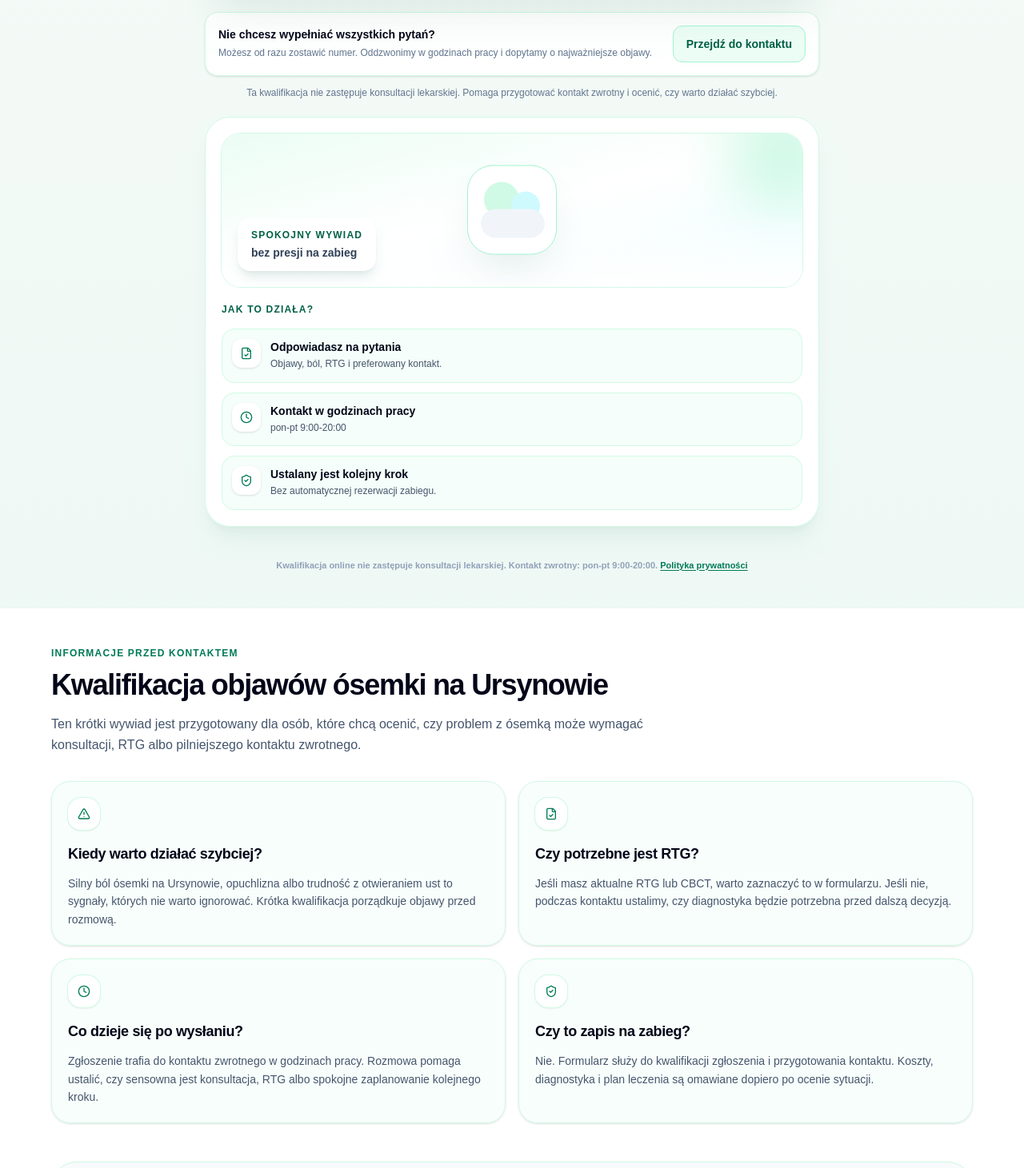
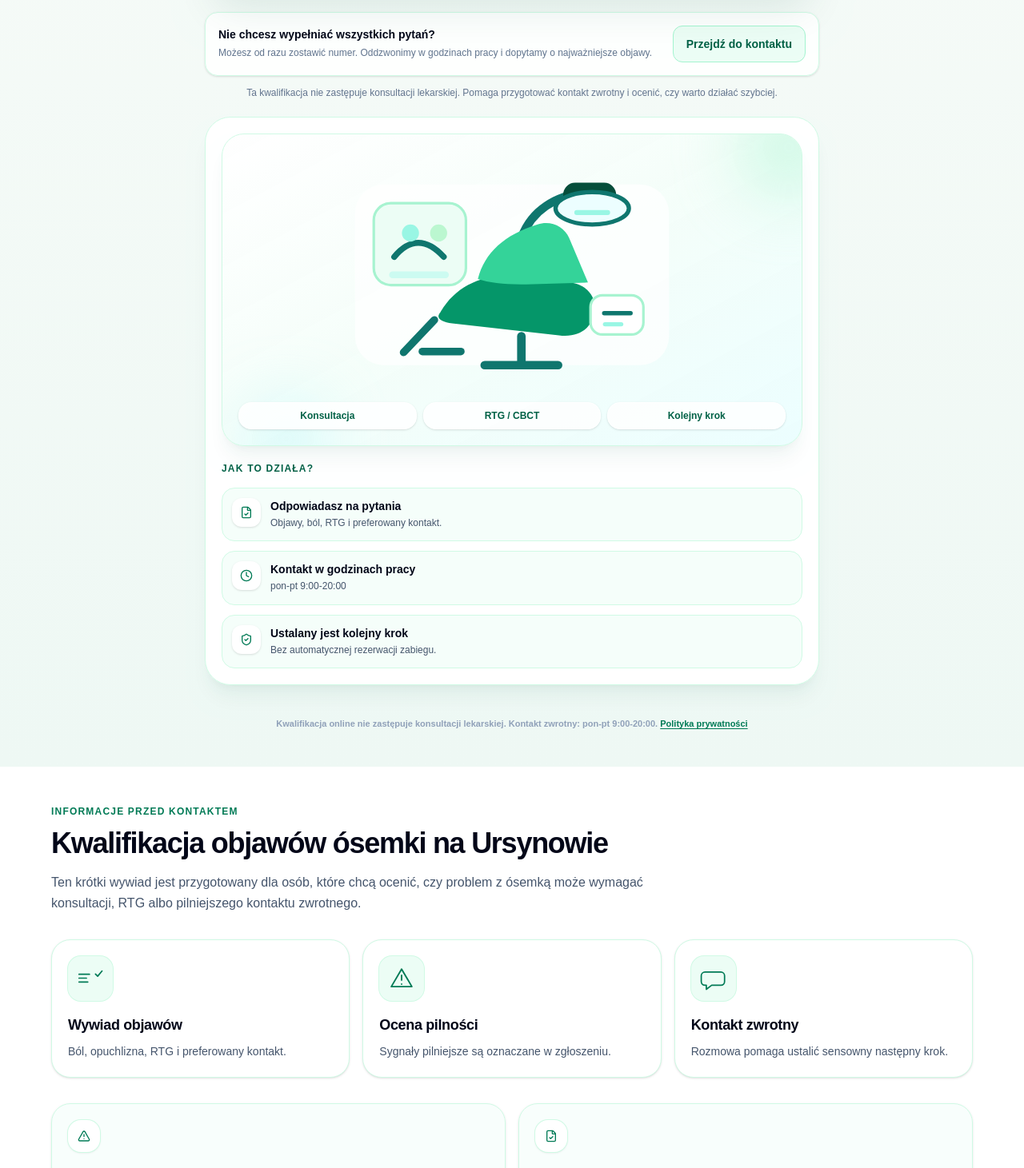
Before and after one commit to JakubProkopiuk/osemki-warszawa, a Next.js app: page / in a window 1280 px wide. Shown: the part 1729-3190 px from the top of the page at 80% size. Built offline with nearby package versions, Linux system fonts and the light colour scheme.

Commit message:
changes changes changes changes changes changes changes changes changes

```diff
--- a/src/app/sitemap-core.xml/route.ts
+++ b/src/app/sitemap-core.xml/route.ts
@@ -1,22 +1,20 @@
 import { NextResponse } from 'next/server';
 
 const BASE_URL = 'https://www.osemki-warszawa.pl';
+const LASTMOD = new Date().toISOString().split('T')[0];
 
 export function GET() {
   const xml = `<?xml version="1.0" encoding="UTF-8"?>
 <urlset xmlns="http://www.sitemaps.org/schemas/sitemap/0.9">
   <url>
     <loc>${BASE_URL}/</loc>
+    <lastmod>${LASTMOD}</lastmod>
     <changefreq>daily</changefreq>
     <priority>1.0</priority>
   </url>
   <url>
-    <loc>${BASE_URL}/ursynow</loc>
-    <changefreq>weekly</changefreq>
-    <priority>0.9</priority>
-  </url>
-  <url>
     <loc>${BASE_URL}/polityka-prywatnosci</loc>
+    <lastmod>${LASTMOD}</lastmod>
     <changefreq>yearly</changefreq>
     <priority>0.2</priority>
   </url>
--- a/src/app/sitemap-ursynow.xml/route.ts
+++ b/src/app/sitemap-ursynow.xml/route.ts
@@ -4,6 +4,7 @@ import { getLocationSearchVolume, type LocationRecord } from '@/lib/clinic';
 
 const BASE_URL = 'https://www.osemki-warszawa.pl';
 const INDEXED_URSYNOW_LOCATION_LIMIT = 18;
+const LASTMOD = new Date().toISOString().split('T')[0];
 
 export function GET() {
   const urls = (locations as LocationRecord[])
@@ -11,7 +12,7 @@ export function GET() {
     .sort((a, b) => getLocationSearchVolume(b) - getLocationSearchVolume(a))
     .slice(0, INDEXED_URSYNOW_LOCATION_LIMIT)
     .map(
-      (loc) => `<url><loc>${BASE_URL}/${loc.slug}</loc><changefreq>weekly</changefreq><priority>0.8</priority></url>`,
+      (loc) => `<url><loc>${BASE_URL}/${loc.slug}</loc><lastmod>${LASTMOD}</lastmod><changefreq>weekly</changefreq><priority>0.8</priority></url>`,
     )
     .join('');
 
--- a/src/app/sitemap.xml/route.ts
+++ b/src/app/sitemap.xml/route.ts
@@ -1,12 +1,13 @@
 import { NextResponse } from 'next/server';
 
 const BASE_URL = 'https://www.osemki-warszawa.pl';
+const LASTMOD = new Date().toISOString().split('T')[0];
 
 export function GET() {
   const xml = `<?xml version="1.0" encoding="UTF-8"?>
 <sitemapindex xmlns="http://www.sitemaps.org/schemas/sitemap/0.9">
-  <sitemap><loc>${BASE_URL}/sitemap-core.xml</loc></sitemap>
-  <sitemap><loc>${BASE_URL}/sitemap-ursynow.xml</loc></sitemap>
+  <sitemap><loc>${BASE_URL}/sitemap-core.xml</loc><lastmod>${LASTMOD}</lastmod></sitemap>
+  <sitemap><loc>${BASE_URL}/sitemap-ursynow.xml</loc><lastmod>${LASTMOD}</lastmod></sitemap>
 </sitemapindex>`;
 
   return new NextResponse(xml, {
--- a/src/components/ConversationalFlow.tsx
+++ b/src/components/ConversationalFlow.tsx
@@ -17,6 +17,7 @@ import {
 } from 'lucide-react';
 import { calculateWisdomTeethLead } from '@/lib/flows/scoring';
 import type { FlowConfig, LeadScoringResult, TriageAnswers } from '@/lib/flows/types';
+import { DentalClinicVisual } from './DentalTrustVisuals';
 
 type ConversationalFlowProps = {
   config: FlowConfig;
@@ -491,6 +492,10 @@ export default function ConversationalFlow({
               Nie zapisujemy automatycznie na zabieg. Najpierw porządkujemy objawy i ustalamy sensowny kolejny krok.
             </p>
 
+            <div className="mt-6 max-w-xl lg:hidden">
+              <DentalClinicVisual compact />
+            </div>
+
             <div className="mt-5 hidden max-w-xl rounded-[1.5rem] border border-emerald-100 bg-white/90 p-3 shadow-sm backdrop-blur md:block md:p-5">
               <div className="mb-2 flex items-center justify-between gap-3 md:mb-4 md:gap-4">
                 <div>
@@ -917,26 +922,7 @@ export default function ConversationalFlow({
 
             <div className="mt-5 hidden overflow-hidden rounded-[2rem] border border-emerald-100 bg-white/95 p-5 shadow-xl shadow-emerald-900/5 backdrop-blur lg:block">
               <div className="grid gap-5 md:grid-cols-[0.9fr,1.1fr] md:items-center">
-                <div className="relative min-h-48 overflow-hidden rounded-[1.5rem] bg-gradient-to-br from-emerald-50 via-white to-cyan-50 ring-1 ring-emerald-100">
-                  <div className="absolute -right-10 -top-10 h-32 w-32 rounded-full bg-emerald-200/60 blur-2xl" />
-                  <div className="absolute bottom-0 left-0 h-24 w-full bg-gradient-to-t from-white to-transparent" />
-                  <div className="relative flex h-48 items-center justify-center">
-                    <motion.div
-                      className="relative h-28 w-28 rounded-[2rem] border border-emerald-200 bg-white shadow-2xl shadow-emerald-900/10"
-                      animate={{ y: [0, -6, 0] }}
-                      transition={{ duration: 7, repeat: Infinity, ease: 'easeInOut' }}
-                    >
-                      <div className="absolute left-5 top-5 h-11 w-11 rounded-full bg-emerald-100" />
-                      <div className="absolute right-5 top-8 h-9 w-9 rounded-full bg-cyan-100" />
-                      <div className="absolute bottom-5 left-4 h-9 w-20 rounded-full bg-slate-100" />
-                    </motion.div>
-                    <div className="absolute bottom-5 left-5 rounded-2xl border border-white bg-white/90 px-4 py-3 shadow-lg shadow-emerald-900/10">
-                      <p className="text-xs font-black uppercase tracking-widest text-emerald-800">spokojny wywiad</p>
-                      <p className="mt-1 text-sm font-bold text-slate-700">bez presji na zabieg</p>
-                    </div>
-                  </div>
-                </div>
-
+                <DentalClinicVisual compact />
                 <div>
                   <p className="text-xs font-black uppercase tracking-widest text-emerald-800">Jak to działa?</p>
                   <div className="mt-4 grid gap-3">
--- /dev/null
+++ b/src/components/DentalTrustVisuals.tsx
@@ -0,0 +1,96 @@
+type DentalClinicVisualProps = {
+  compact?: boolean;
+};
+
+export function DentalClinicVisual({ compact = false }: DentalClinicVisualProps) {
+  return (
+    <div className={`relative overflow-hidden rounded-[1.75rem] border border-emerald-100 bg-gradient-to-br from-white via-emerald-50/55 to-cyan-50 p-5 shadow-xl shadow-emerald-900/5 ${compact ? 'min-h-44' : 'min-h-64'}`}>
+      <div className="absolute -right-12 -top-12 h-32 w-32 rounded-full bg-emerald-200/45 blur-2xl" />
+      <div className="absolute -bottom-10 left-8 h-24 w-24 rounded-full bg-cyan-200/40 blur-2xl" />
+
+      <svg
+        viewBox="0 0 420 280"
+        role="img"
+        aria-label="Ilustracja gabinetu stomatologicznego z fotelem, lampą i panelem RTG"
+        className="relative mx-auto h-auto w-full max-w-md"
+      >
+        <rect x="26" y="40" width="368" height="212" rx="34" fill="#ffffff" opacity="0.72" />
+        <rect x="48" y="62" width="108" height="96" rx="20" fill="#ecfdf5" stroke="#a7f3d0" strokeWidth="3" />
+        <path d="M72 125c18-22 38-22 58 0" fill="none" stroke="#0f766e" strokeWidth="7" strokeLinecap="round" />
+        <circle cx="91" cy="97" r="10" fill="#99f6e4" />
+        <circle cx="124" cy="97" r="10" fill="#bbf7d0" />
+        <rect x="66" y="142" width="70" height="8" rx="4" fill="#ccfbf1" />
+
+        <path d="M284 51c-35 8-58 29-66 62" fill="none" stroke="#0f766e" strokeWidth="10" strokeLinecap="round" />
+        <rect x="270" y="38" width="62" height="28" rx="14" fill="#064e3b" />
+        <ellipse cx="304" cy="68" rx="43" ry="19" fill="#ecfeff" stroke="#0f766e" strokeWidth="5" />
+        <path d="M286 73h36" stroke="#99f6e4" strokeWidth="6" strokeLinecap="round" />
+
+        <path d="M126 190c18-31 50-47 94-42l57 7c20 2 32 16 30 34-3 20-19 31-42 28l-125-14c-13-2-20-6-14-13Z" fill="#059669" />
+        <path d="M170 151c8-31 31-52 70-64 15-5 31 2 37 16l22 52-65 2c-28 1-49-1-64-6Z" fill="#34d399" />
+        <path d="M221 218v34" stroke="#0f766e" strokeWidth="10" strokeLinecap="round" />
+        <path d="M178 252h86" stroke="#0f766e" strokeWidth="10" strokeLinecap="round" />
+        <path d="M119 199l-36 38" stroke="#0f766e" strokeWidth="9" strokeLinecap="round" />
+        <path d="M105 236h45" stroke="#0f766e" strokeWidth="9" strokeLinecap="round" />
+
+        <rect x="302" y="170" width="62" height="46" rx="14" fill="#ffffff" stroke="#a7f3d0" strokeWidth="3" />
+        <path d="M318 191h31" stroke="#0f766e" strokeWidth="5" strokeLinecap="round" />
+        <path d="M319 204h19" stroke="#99f6e4" strokeWidth="5" strokeLinecap="round" />
+      </svg>
+
+      <div className="relative mt-4 grid gap-2 sm:grid-cols-3">
+        {[
+          'Konsultacja',
+          'RTG / CBCT',
+          'Kolejny krok',
+        ].map((label) => (
+          <div key={label} className="rounded-2xl border border-white bg-white/85 px-3 py-2 text-center text-xs font-black text-emerald-800 shadow-sm">
+            {label}
+          </div>
+        ))}
+      </div>
+    </div>
+  );
+}
+
+export function DentalProcessVisualStrip() {
+  const items = [
+    {
+      title: 'Wywiad objawów',
+      text: 'Ból, opuchlizna, RTG i preferowany kontakt.',
+      icon: (
+        <path d="M22 74h76M22 102h54M22 130h64M142 72l16 16 32-38" stroke="currentColor" strokeWidth="10" strokeLinecap="round" strokeLinejoin="round" />
+      ),
+    },
+    {
+      title: 'Ocena pilności',
+      text: 'Sygnały pilniejsze są oznaczane w zgłoszeniu.',
+      icon: (
+        <path d="M105 36 30 164h150L105 36Zm0 45v35m0 30h.1" stroke="currentColor" strokeWidth="11" strokeLinecap="round" strokeLinejoin="round" />
+      ),
+    },
+    {
+      title: 'Kontakt zwrotny',
+      text: 'Rozmowa pomaga ustalić sensowny następny krok.',
+      icon: (
+        <path d="M52 58h106c15 0 27 12 27 27v42c0 15-12 27-27 27H91l-39 30v-30H42c-15 0-27-12-27-27V85c0-15 12-27 27-27Z" stroke="currentColor" strokeWidth="10" strokeLinejoin="round" />
+      ),
+    },
+  ];
+
+  return (
+    <div className="grid gap-4 md:grid-cols-3">
+      {items.map((item) => (
+        <div key={item.title} className="rounded-3xl border border-emerald-100 bg-white p-5 shadow-sm">
+          <div className="mb-4 flex h-14 w-14 items-center justify-center rounded-2xl bg-emerald-50 text-emerald-700 ring-1 ring-emerald-100">
+            <svg viewBox="0 0 210 210" aria-hidden="true" className="h-9 w-9 fill-none">
+              {item.icon}
+            </svg>
+          </div>
+          <h3 className="text-lg font-black tracking-[-0.02em] text-slate-950">{item.title}</h3>
+          <p className="mt-2 text-sm font-medium leading-relaxed text-slate-600">{item.text}</p>
+        </div>
+      ))}
+    </div>
+  );
+}
--- a/src/components/TriageSeoContent.tsx
+++ b/src/components/TriageSeoContent.tsx
@@ -1,5 +1,6 @@
 import Link from 'next/link';
 import { AlertTriangle, Clock, FileCheck, MapPin, ShieldCheck } from 'lucide-react';
+import { DentalProcessVisualStrip } from './DentalTrustVisuals';
 import type { LocationRecord } from '@/lib/clinic';
 import { TRIAGE_FAQ_ITEMS } from '@/lib/triageFaq';
 
@@ -69,6 +70,10 @@ export default function TriageSeoContent({ location, popularLocations }: TriageS
               </div>
             )}
 
+            <div className="mt-8">
+              <DentalProcessVisualStrip />
+            </div>
+
             <div className="mt-8 grid gap-4 sm:grid-cols-2">
               {sections.map((section) => (
                 <article key={section.title} className="rounded-3xl border border-emerald-100 bg-emerald-50/35 p-5 shadow-sm">
```
Also changed, not shown: scripts/seo-audit.mjs (+7 -1 lines).
